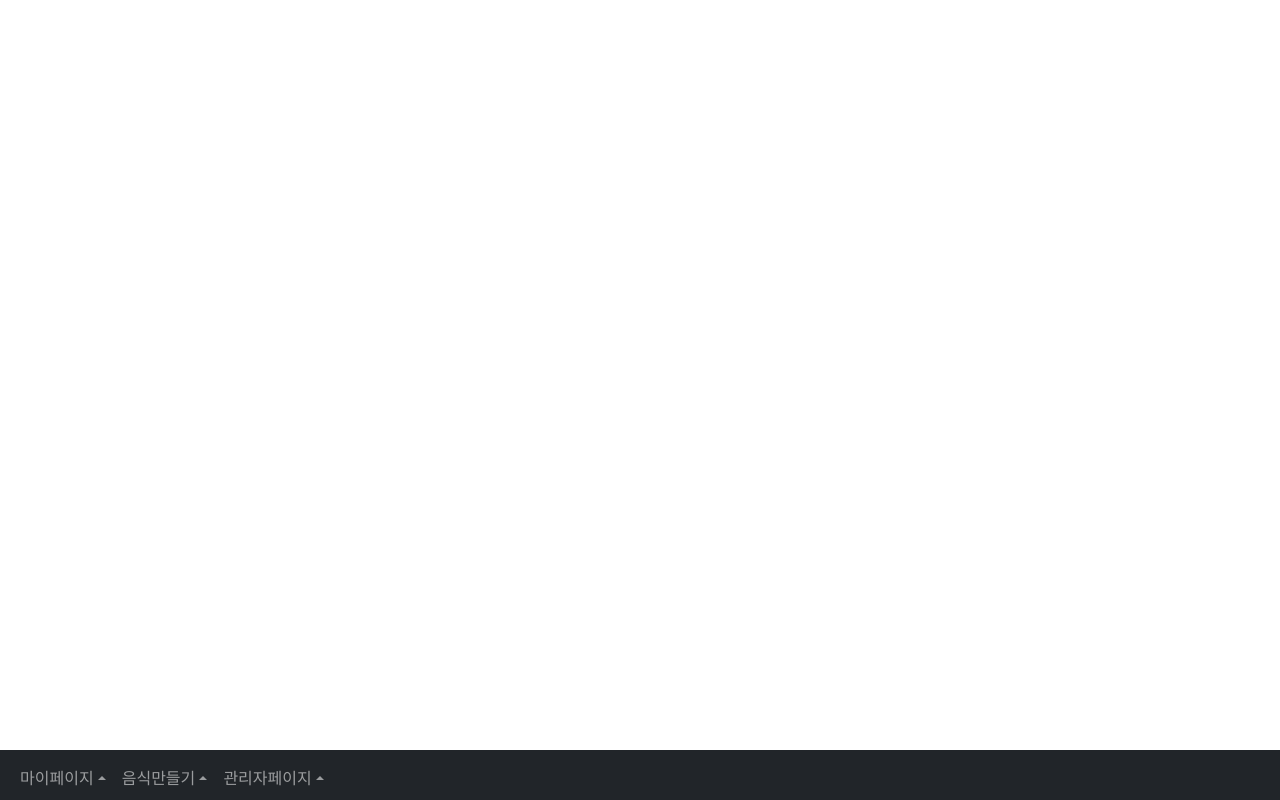
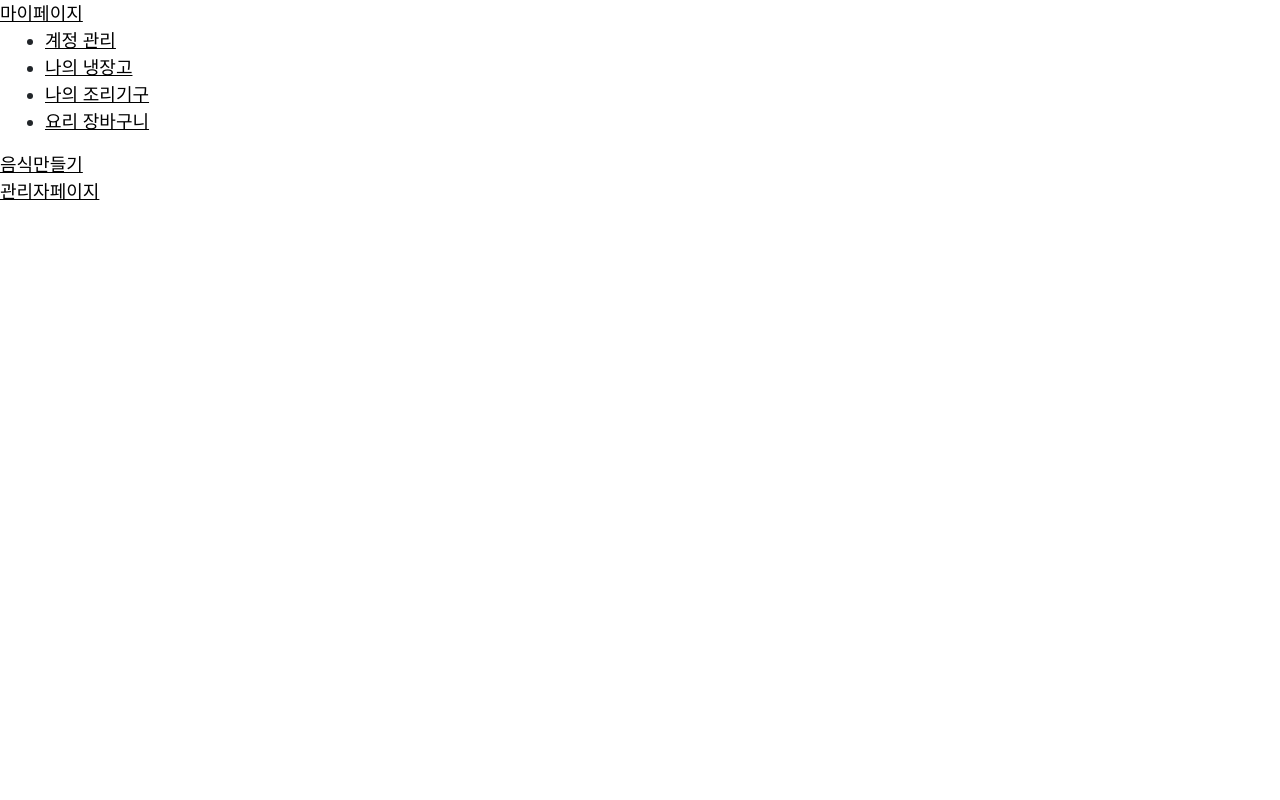
Before and after one commit to Sumsan38/PlsFridge, a React (Create React App) app in the folder plsfridge-react/: page / in a window 1280 px wide. Built offline with nearby package versions, Linux system fonts and the light colour scheme.

Commit message:
마우스 오버시 하위메뉴 표시하는 메뉴바 (왼쪽) 테스트

```diff
--- /dev/null
+++ b/plsfridge-react/src/Menu.jsx
@@ -0,0 +1,142 @@
+import React, { Component } from 'react';
+import { withRouter, Link } from 'react-router-dom';
+import './Nav.css';
+
+class Menu extends Component {
+    //변수 생성
+  constructor() {
+    super();
+    this.state = {
+      isIngredientsHovered: false,
+      isMakingFoodHovered: false,
+      isAdminHovered: false,
+      link: '',
+    };
+  }
+
+  render() {
+      //초기화
+    const { isIngredientsHovered, isMakingFoodHovered, isAdminHovered } = this.state;
+
+    return (
+      <div className="menu">
+          {/* 마우스 위치에 따라 true, false값 반환 */}
+        <div
+          className="category wrapBox"
+          onMouseEnter={() => this.setState({ isIngredientsHovered: !isIngredientsHovered })}
+          onMouseLeave={() => this.setState({ isIngredientsHovered: !isIngredientsHovered })}
+        >
+          <Link to="#">마이페이지</Link>
+          {/* 밑에서 만든 링크, 이름으로 하위메뉴 생성 */}
+          {isIngredientsHovered && (
+            <ul className="shopCloseBox">
+              {IngredientsList.map((list, index) => {
+                return (
+                  <li className="shopClose" key={index}>
+                    <Link to={list.link}>{list.text}
+                    </Link>
+                  </li>
+                );
+              })}
+            </ul>
+          )}
+        </div>
+        <div
+          className="category wrapBox"
+          onMouseEnter={() =>
+            this.setState({ isMakingFoodHovered: !isMakingFoodHovered })
+          }
+          onMouseLeave={() =>
+            this.setState({ isMakingFoodHovered: !isMakingFoodHovered })
+          }
+        >
+          <Link to="#">음식만들기</Link>
+          {isMakingFoodHovered && (
+            <ul className="aboutCloseBox">
+              {MakingFoodList.map((list, index) => {
+                return (
+                  <li className="shopClose" key={index}>
+                    <Link to={list.link}>{list.text}</Link>
+                  </li>
+                );
+              })}
+            </ul>
+          )}
+        </div>
+        <div
+          className="category wrapBox"
+          onMouseEnter={() =>
+            this.setState({ isAdminHovered: !isAdminHovered })
+          }
+          onMouseLeave={() =>
+            this.setState({ isAdminHovered: !isAdminHovered })
+          }
+        >
+          <Link to="#">관리자페이지</Link>
+          {isAdminHovered && (
+            <ul className="aboutCloseBox">
+              {AdminList.map((list, index) => {
+                return (
+                  <li className="shopClose" key={index}>
+                    <Link to={list.link}>{list.text}</Link>
+                  </li>
+                );
+              })}
+            </ul>
+          )}
+        </div>
+      </div>
+    );
+  }
+}
+
+export default withRouter(Menu);
+
+const baseIngredientsUrl = '/Ingredients/';
+const baseMakingFoodUrl = '/MakingFood/';
+const baseAdminUrl = '/Admin/';
+
+const IngredientsList = [
+  {
+    link: `${baseIngredientsUrl}Account_Management`,
+    text: '계정 관리',
+  },
+  {
+    link: `${baseIngredientsUrl}Personal_Fridge`,
+    text: '나의 냉장고',
+  },
+  {
+    link: `${baseIngredientsUrl}Personal_Cookware`,
+    text: '나의 조리기구',
+  },
+  {
+    link: `${baseIngredientsUrl}Cooking_Basket`,
+    text: '요리 장바구니',
+  },
+];
+
+const MakingFoodList = [
+  {
+    link: `${baseMakingFoodUrl}Todays_Recipes`,
+    text: '오늘의 레시피',
+  },
+  {
+    link: `${baseMakingFoodUrl}Best_Recipes`,
+    text: '베스트 레시피',
+  },
+  {
+    link: `${baseMakingFoodUrl}All_Recipes`,
+    text: '전체 레시피',
+  },
+  {
+    link: `${baseMakingFoodUrl}Recipes_Registration`,
+    text: '레시피 등록',
+  },
+];
+
+const AdminList = [
+    {
+      link: `${baseAdminUrl}Admin_Page`,
+      text: '관리자 페이지',
+    },
+  ];
--- /dev/null
+++ b/plsfridge-react/src/Nav.css
@@ -0,0 +1,17 @@
+a {
+    color: black;
+    line-height: 1.5;
+    font-size: 18px;
+    letter-spacing: normal;
+  }
+
+  ul {
+    margin-left: 13px;
+  }
+
+.menuBox {
+    position: fixed;
+    z-index: 10;
+    width: 200px;
+    height: 300px;
+}
--- a/plsfridge-react/src/index.js
+++ b/plsfridge-react/src/index.js
@@ -3,13 +3,15 @@ import ReactDOM from 'react-dom';
 import "./index.css";
 import App from './App';
 import BottomNav from './BottomNav';
+import Menu from './Menu';
 import { BrowserRouter } from "react-router-dom";
 import reportWebVitals from './reportWebVitals';
 
 ReactDOM.render(
   <React.StrictMode>
     <BrowserRouter>
-      <BottomNav /> {/* nav 가 항상 떠있도록 index.js에서 호출 */}
+      <Menu />
+      {/* <BottomNav /> */} {/* nav 가 항상 떠있도록 index.js에서 호출 */}
       <App /> {/* bottom 에 따라 바뀌는 본문 */}
     </BrowserRouter>
   </React.StrictMode>,
```
Also changed, not shown: 1 other file (tests, documents, lock files or other folders).
